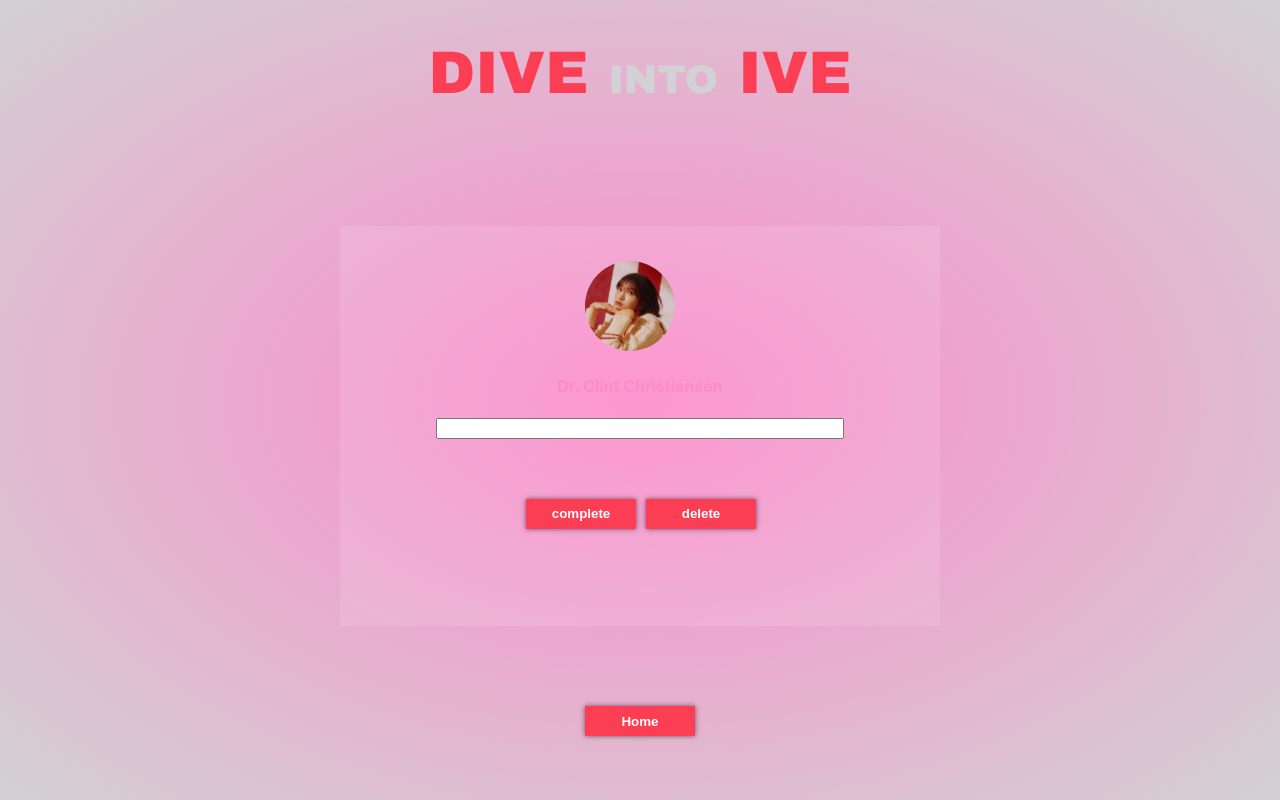
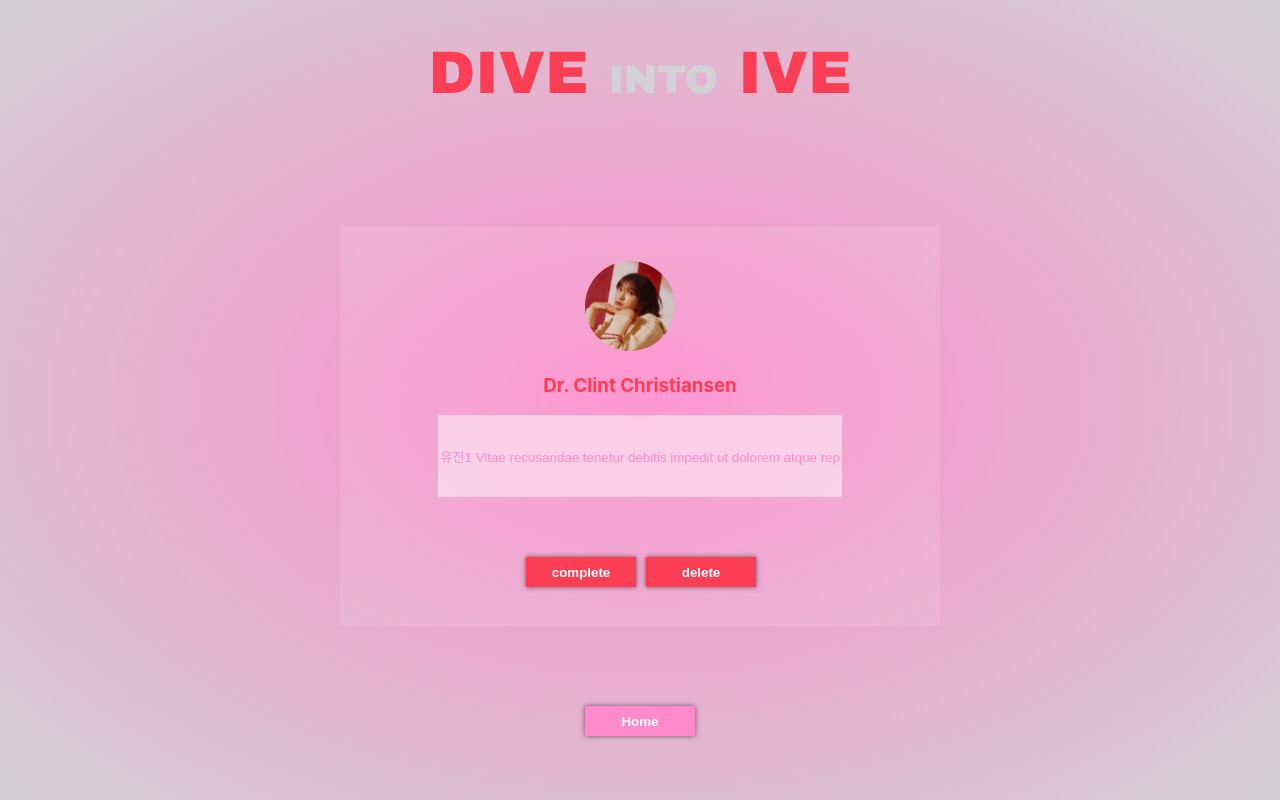
Before and after one commit to gounlee0517/myproject2, a React (Create React App) app: page /detail/1 in a window 1280 px wide. Both pictures are taken after a click on the button "edit". Shown: the top 800 px of the page. Built offline with nearby package versions, Linux system fonts and the light colour scheme; no server answers.

Commit message:
create redux branch

```diff
--- a/src/GlobalStyle.jsx
+++ b/src/GlobalStyle.jsx
@@ -17,6 +17,10 @@
     color: #fc3e54;
     font-family: 'Arial Black';
     margin: 5vh;
+  }
+
+  h3 {
+    color: #fc3e54;
   }
 
   h4 {
--- a/src/components/Detail/DetailTxt.jsx
+++ b/src/components/Detail/DetailTxt.jsx
@@ -4,15 +4,21 @@
 const TextSectionStyle = styled.div`
   transform: translateY(20px);
 `;
+const InputStyle = styled.input`
+  height: 10vh;
+  color: #fd8acb;
+  background: rgba(255, 255, 255, 0.5);
+  border-style: none;
+`
 
 const TextSection = ({ letter, editMode, editingContent, setEditingContent }) => {
   return (
     <TextSectionStyle>
       <img src={letter.avatar} alt="memberImg" />
-      <h4>{letter.nickname}</h4>
+      <h3>{letter.nickname}</h3>
       {editMode ? (
-        <input
-          type="text"
+        <InputStyle
+          type="textarea"
           value={editingContent}
           onChange={(e) => setEditingContent(e.target.value)}
         />
--- a/src/components/Detail/HomeBtn.jsx
+++ b/src/components/Detail/HomeBtn.jsx
@@ -4,6 +4,7 @@
 
 const HomeBtnStyle = styled.button`
   margin-bottom: 10vh;
+  background-color: #fd8acb;
 `;
 
 const HomeBtn = () => {
--- a/src/components/Home/Header.jsx
+++ b/src/components/Home/Header.jsx
@@ -1,9 +1,16 @@
 import React from "react";
 
 function Header() {
+
   return (
     <header>
-      <h1>DIVE <span>INTO</span> IVE</h1>
+      <h1
+        onClick={() => {
+          window.location.replace("/");
+        }}
+      >
+        DIVE <span>INTO</span> IVE
+      </h1>
     </header>
   );
 }
```
